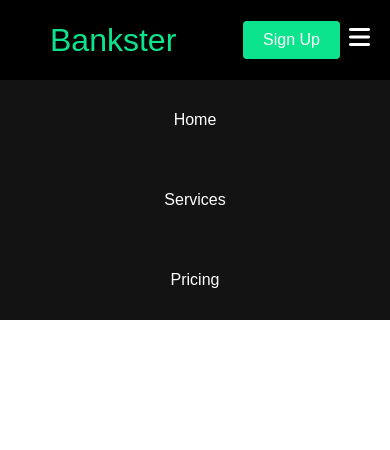
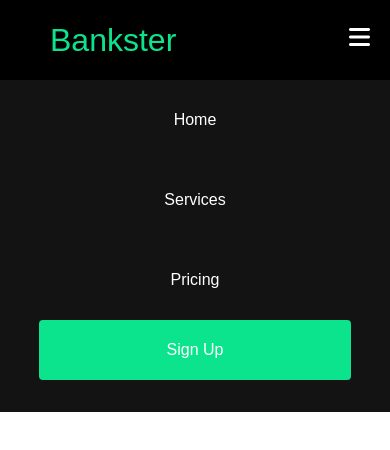
Before and after one commit to bernie8881/Finance-Bank-Website, a plain HTML site: page index.html in a window 390 px wide. Both pictures are taken after a click on the button "Toggle Naviation". Drawn offline with Linux system fonts and the light colour scheme.

Commit message:
Menu Buttons for Mobile view improved.

```diff
--- a/index.html
+++ b/index.html
@@ -24,7 +24,7 @@
                         <a href="/pricing.html" class="navbar__links">Pricing</a>
                     </li>
                     <li class="navbar__btn mobile">
-                        <a href="/signup.html" class="navbar__links">Sign Up</a>
+                        <a href="/signup.html" class="button">Sign Up</a>
                     </li>
                 </ul>
 
--- a/styles.css
+++ b/styles.css
@@ -65,6 +65,8 @@
 }
 
 .button {
+    display: flex;
+    align-items: center;
     background: #0ce48d;
     padding: 10px 20px;
     border: none;
@@ -83,6 +85,11 @@
 }
 
 @media screen and (max-width: 968px) {
+    /*Overwrite the wierd little grey line on the burger button provided by Font Awesome and remove it*/
+    .fa-bars {
+        line-height: normal !important;
+    }
+
     .navbar__toggle {
         display: block;
         position: absolute;
@@ -124,4 +131,30 @@
         display: flex;
         justify-content: center;
     }
+
+    .navbar__links {
+        text-align: center;
+        padding: 2rem;
+        width: 100%;
+        display: flex;
+        justify-content: center;
+    }
+
+    /* Sign Up Button */
+    .navbar__btn.desktop {
+        display: none;
+    }
+
+    .navbar__btn.mobile {
+        display: flex;
+        justify-content: center;
+        padding-bottom: 2rem;
+        width: 100%;
+    }
+
+    .button {
+        width: 80%;
+        height: 60px;
+        justify-content: center;
+    }
 }
```
